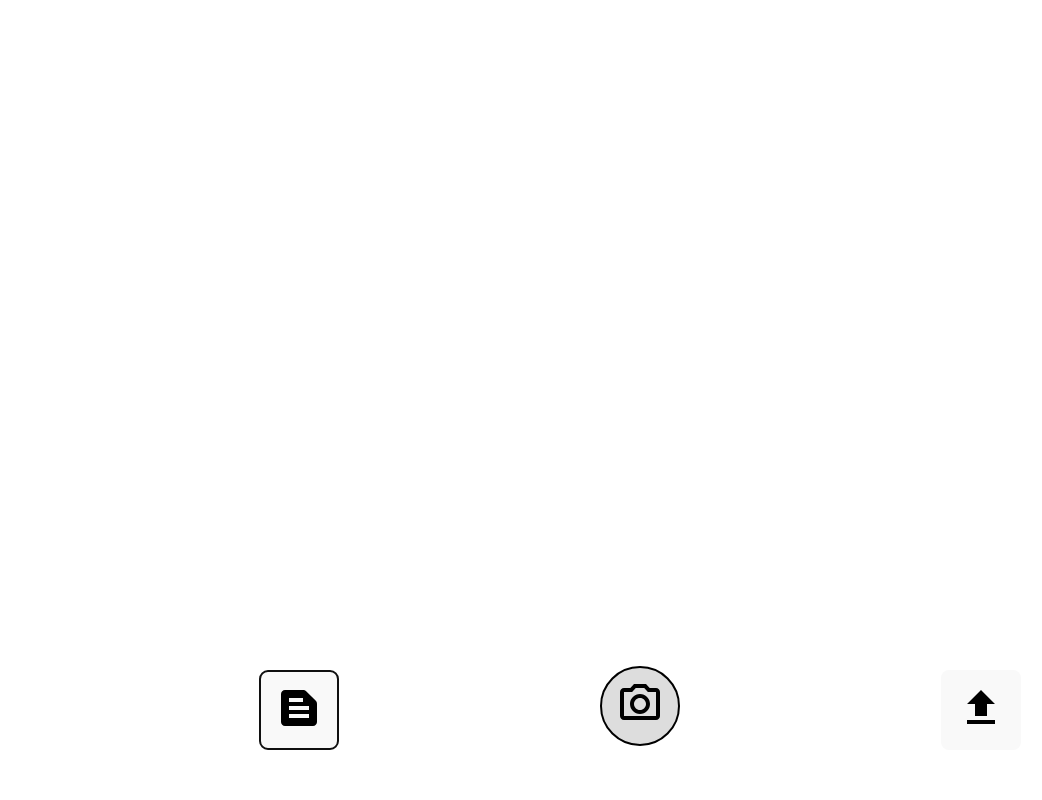
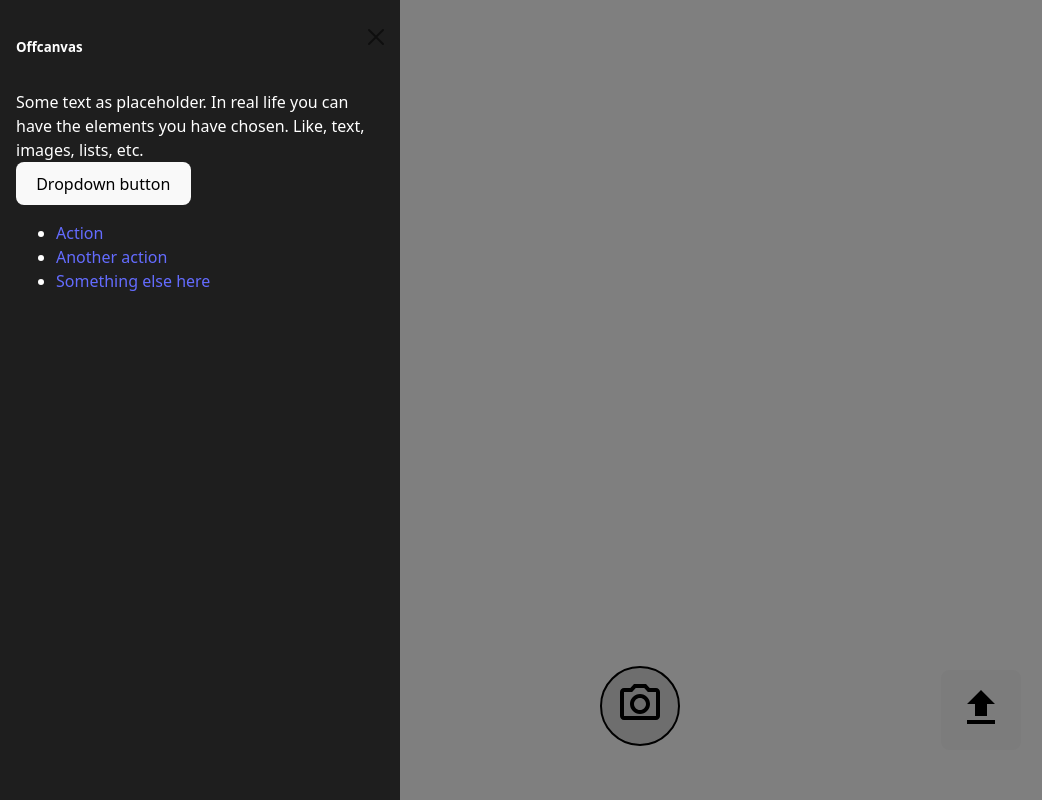
Before and after one commit to KyleHennessy/image-to-text, a React (Vite) app in the folder client/: page / in a window 1280 px wide. Both pictures are taken after a click on the button 299 px from the left and 710 px from the top of the page. Shown: the whole page, without its empty margins (0-1042 px from the left). Built offline with nearby package versions, Linux system fonts and the light colour scheme; no server answers.

Commit message:
Adding style sheets and js for offcanvas component from bootstrap in a sass file. Imports the necessary without the entire bloat of bootstrap.
Files button now opens an offcanvas. Contains sample html for now but will display all text extracted from previous images.

```diff
--- a/client/package.json
+++ b/client/package.json
@@ -10,10 +10,12 @@
     "preview": "vite preview"
   },
   "dependencies": {
+    "bootstrap": "^5.3.8",
     "react": "^19.2.0",
     "react-dom": "^19.2.0",
     "react-icons": "^5.5.0",
-    "react-webcam": "^7.2.0"
+    "react-webcam": "^7.2.0",
+    "sass": "^1.97.2"
   },
   "devDependencies": {
     "@eslint/js": "^9.39.1",
--- a/client/src/App.tsx
+++ b/client/src/App.tsx
@@ -1,10 +1,14 @@
 import './App.css'
-import { Camera } from './components/Camera'
+import './bootstrap-offcanvas.scss';
+import 'bootstrap/js/dist/offcanvas';
+import { Camera } from './components/Camera';
+import { Files } from './components/Files';
 function App() {
 
   return (
     <>
       <Camera/>
+      <Files/>
     </>
   )
 }
--- /dev/null
+++ b/client/src/bootstrap-offcanvas.scss
@@ -0,0 +1,12 @@
+@import "bootstrap/scss/functions";
+@import "bootstrap/scss/variables";
+@import "bootstrap/scss/mixins";
+
+@import "bootstrap/scss/close";
+@import "bootstrap/scss/transitions";
+@import "bootstrap/scss/offcanvas";
+
+.offcanvas {
+  background-color: #1e1e1e;
+  color: white;
+}
--- a/client/src/components/Camera.tsx
+++ b/client/src/components/Camera.tsx
@@ -33,7 +33,7 @@ export function Camera() {
 
     reader.readAsDataURL(file);
 
-    event.target.value = '';
+    event.target.value = "";
   };
 
   const handleUploadClick = () => {
@@ -87,12 +87,14 @@ export function Camera() {
               {!uploading && (
                 <>
                   <button
+                    type="button"
                     className={`${styles["check-button"]} ${styles["rounded-button"]}`}
                     onClick={() => analyzeImage()}
                   >
                     <IoMdCheckmark />
                   </button>
                   <button
+                    type="button"
                     className={`${styles["cancel-button"]} ${styles["rounded-button"]}`}
                     onClick={() => setImage("")}
                   >
@@ -110,16 +112,27 @@ export function Camera() {
           className={styles.dock}
           style={{ display: image !== "" ? "none" : "auto" }}
         >
-          <button className={styles.button}>
+          <button
+            type="button"
+            className={styles.button}
+            data-bs-toggle="offcanvas"
+            data-bs-target="#offcanvasExample"
+            aria-controls="offcanvasExample"
+          >
             <MdTextSnippet />
           </button>
           <button
+            type="button"
             className={`${styles["camera-button"]} ${styles["rounded-button"]}`}
             onClick={() => onCapture()}
           >
             <MdOutlineCameraAlt />
           </button>
-          <button className={styles.button} onClick={() => handleUploadClick()}>
+          <button
+            type="button"
+            className={styles.button}
+            onClick={() => handleUploadClick()}
+          >
             <MdUpload />
           </button>
         </div>
--- /dev/null
+++ b/client/src/components/Files.tsx
@@ -0,0 +1,55 @@
+export function Files() {
+  return (
+    <>
+      <div
+        className="offcanvas offcanvas-start"
+        id="offcanvasExample"
+        aria-labelledby="offcanvasExampleLabel"
+      >
+        <div className="offcanvas-header">
+          <h5 className="offcanvas-title" id="offcanvasExampleLabel">
+            Offcanvas
+          </h5>
+          <button
+            type="button"
+            className="btn-close"
+            data-bs-dismiss="offcanvas"
+            aria-label="Close"
+          ></button>
+        </div>
+        <div className="offcanvas-body">
+          <div>
+            Some text as placeholder. In real life you can have the elements you
+            have chosen. Like, text, images, lists, etc.
+          </div>
+          <div className="dropdown mt-3">
+            <button
+              className="btn btn-secondary dropdown-toggle"
+              type="button"
+              data-bs-toggle="dropdown"
+            >
+              Dropdown button
+            </button>
+            <ul className="dropdown-menu">
+              <li>
+                <a className="dropdown-item" href="#">
+                  Action
+                </a>
+              </li>
+              <li>
+                <a className="dropdown-item" href="#">
+                  Another action
+                </a>
+              </li>
+              <li>
+                <a className="dropdown-item" href="#">
+                  Something else here
+                </a>
+              </li>
+            </ul>
+          </div>
+        </div>
+      </div>
+    </>
+  );
+}
```
Also changed, not shown: 1 other file (tests, documents, lock files or other folders).
